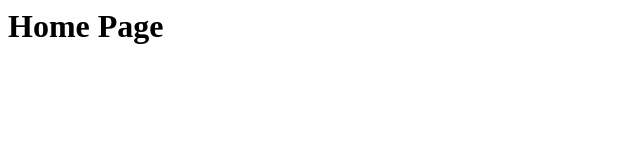
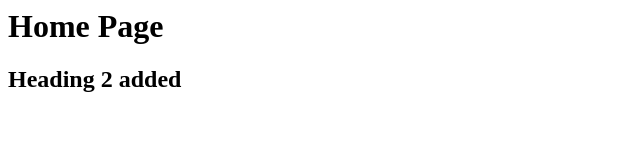
Before and after one commit to rsoftpk/attique_new, a plain HTML site: page index.html in a window 1280 px wide. Shown: the whole page, without its empty margins (0-640 px from the left). Drawn offline with Linux system fonts and the light colour scheme.

Commit message:
Add secondary headings to HTML pages
Added <h2> elements to both about.html and index.html to provide additional structure and improve readability.

```diff
--- a/index.html
+++ b/index.html
@@ -6,5 +6,6 @@
 </head>
 <body>
     <h1>Home Page</h1>
+    <h2>Heading 2 added</h2>
 </body>
 </html>
```
Also changed, not shown: about.html (+1 -0 lines).
